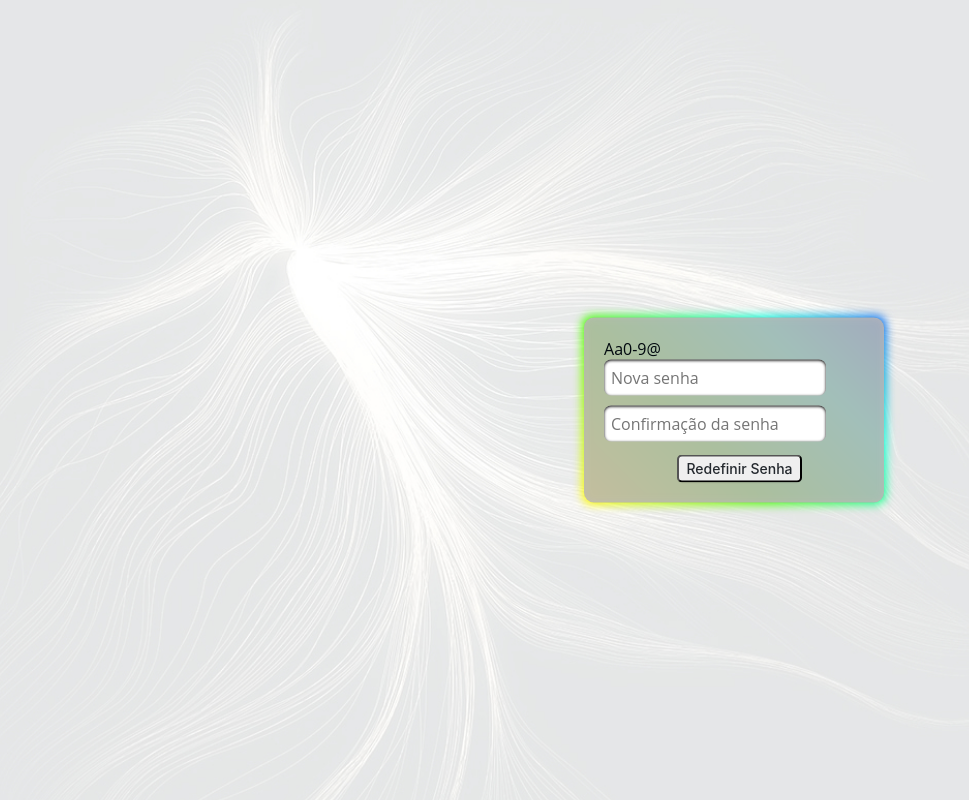
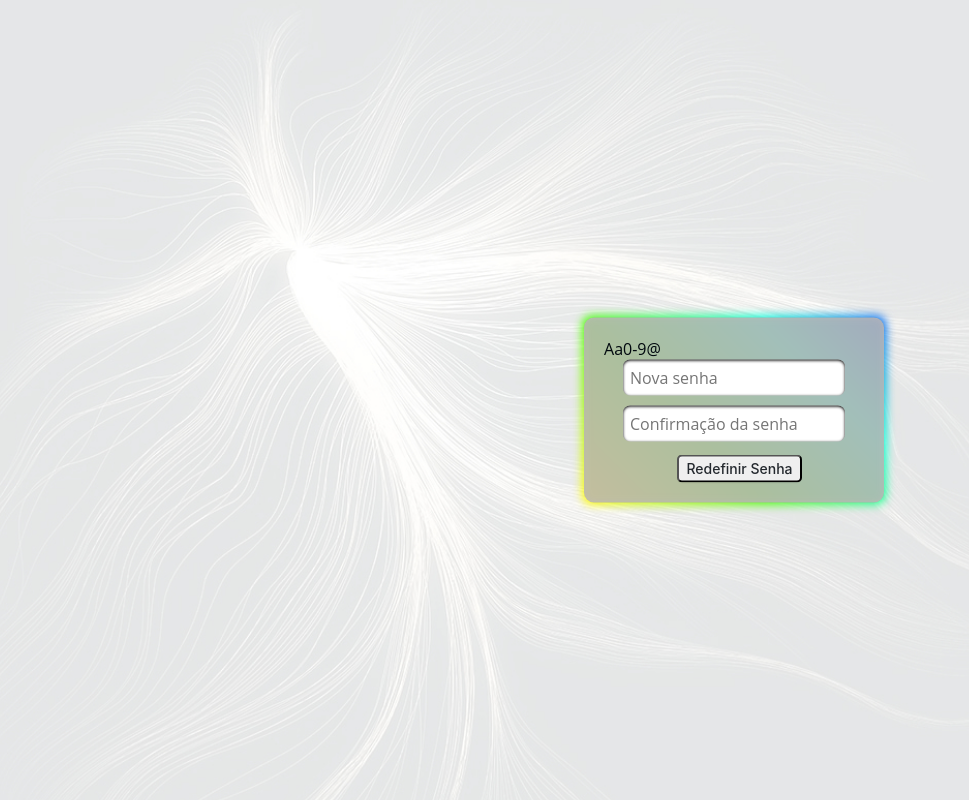
Before and after one commit to rafittu/front-lumin, a React (Create React App) app: page /recover-password/1 in a window 1280 px wide. Shown: the whole page, without its empty margins (84-1053 px from the left). Built offline with nearby package versions, Linux system fonts and the light colour scheme.

Commit message:
style: reset password box labels

```diff
--- a/src/style/ResetPassword.css
+++ b/src/style/ResetPassword.css
@@ -10,3 +10,10 @@
   transform: translate(-50%, -50%);
   color: rgb(1, 8, 14);
 }
+
+.reset-password-box label {
+  display: flex;
+  flex-direction: column;
+  align-items: center;
+  justify-content: center;
+}
```
